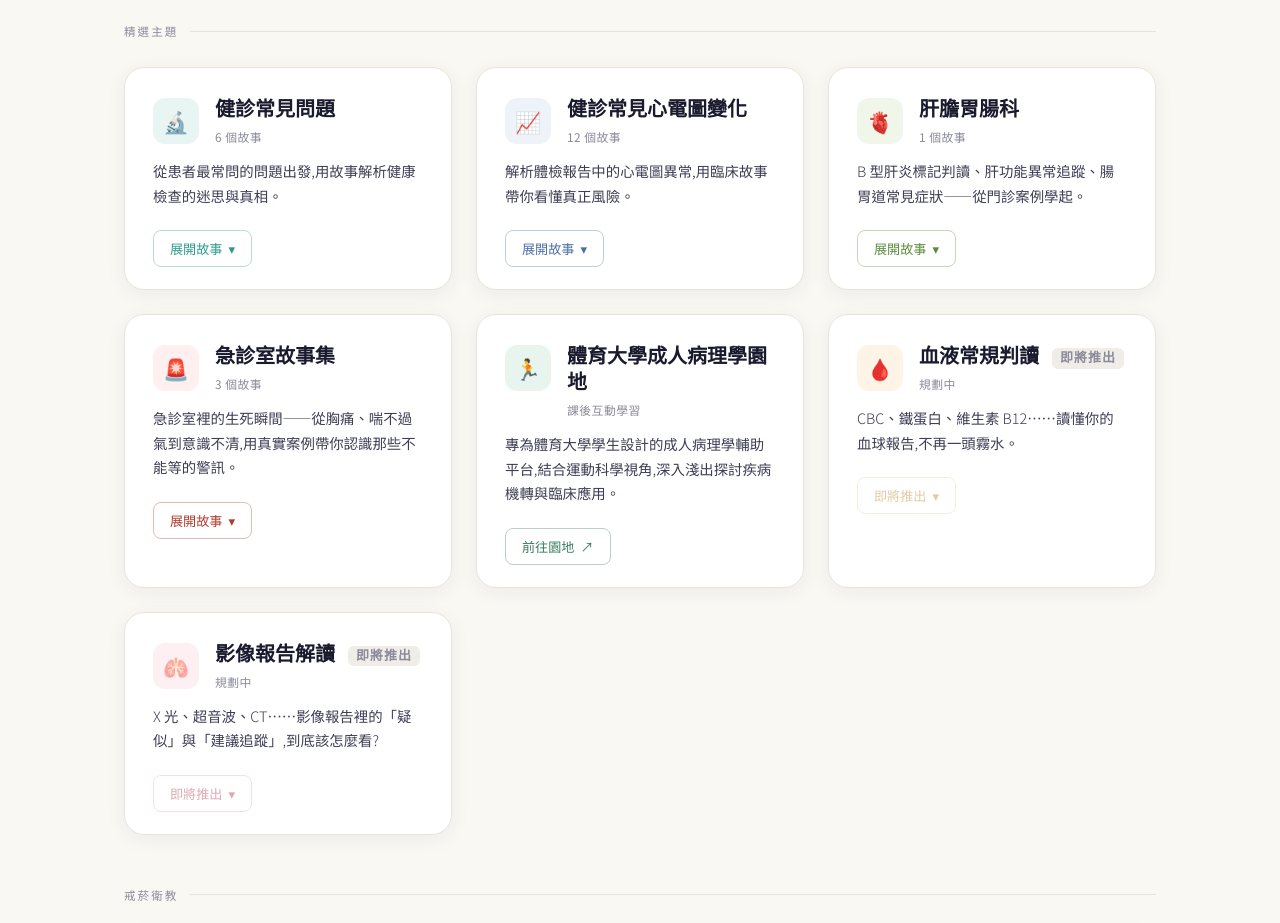
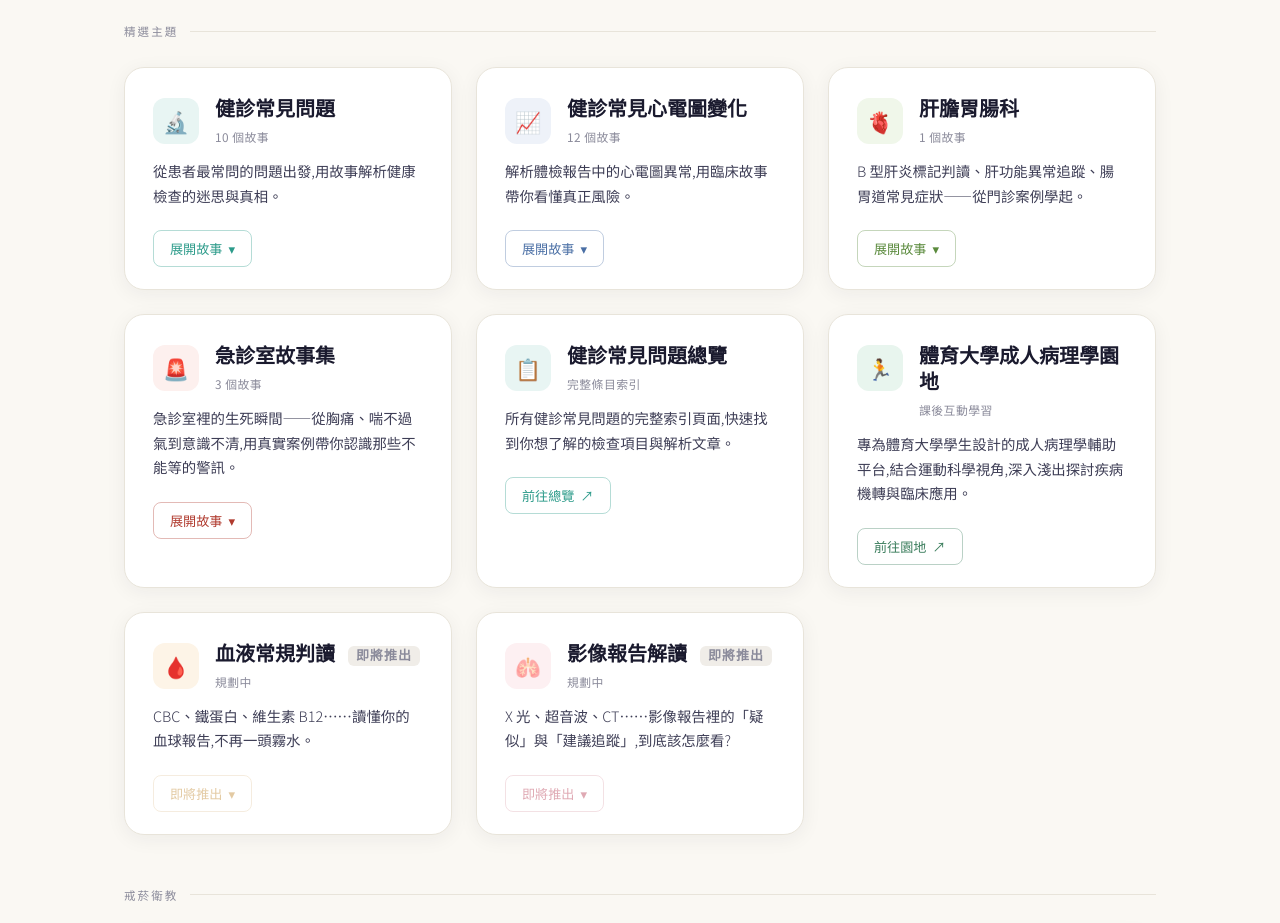
Before and after one commit to d8600010-gmail/DRJimmyHealthExaminationMedicalEducation, a plain HTML site: page index.html in a window 1280 px wide. Shown: the part 400-1323 px from the top of the page. Drawn offline with Linux system fonts and the light colour scheme; no server answers.

Commit message:
Update index.html

```diff
--- a/index.html
+++ b/index.html
@@ -86,7 +86,7 @@
     .card-toggle-btn.open .btn-arrow { transform: rotate(180deg); }
     /* ── STORY LIST ── */
     .story-list { max-height: 0; overflow: hidden; transition: max-height 0.45s cubic-bezier(0.4, 0, 0.2, 1); }
-    .story-list.open { max-height: 900px; }
+    .story-list.open { max-height: 1200px; }
     .story-list-inner { padding: 0 16px 16px; }
     .story-divider { height: 1px; background: var(--border); margin: 0 12px 16px; }
     .story-item { display: flex; align-items: center; gap: 12px; padding: 12px 14px; border-radius: 10px; font-size: 0.9em; color: var(--ink-soft); font-weight: 400; cursor: pointer; transition: background 0.18s, color 0.18s; line-height: 1.5; }
@@ -104,7 +104,7 @@
     .slate-dot   { background: var(--accent-slate); }
     .amber-dot   { background: var(--accent-amber); }
     .copper-dot  { background: var(--accent-copper); }
-    /* ── CRITICAL ITEM (special highlight) ── */
+    /* ── CRITICAL ITEM ── */
     .story-item.critical {
       background: linear-gradient(135deg, rgba(176,58,46,0.06) 0%, rgba(74,111,165,0.04) 100%);
       border: 1px solid rgba(176,58,46,0.18);
@@ -144,6 +144,8 @@
     .card.card-link.amber-link:hover .card-cta   { background: var(--accent-amber-light); }
     .card.card-link.copper-link .card-cta  { border-color: rgba(122,79,46,0.35);   color: var(--accent-copper); }
     .card.card-link.copper-link:hover .card-cta  { background: var(--accent-copper-light); }
+    .card.card-link.teal-link .card-cta    { border-color: rgba(44,155,138,0.35);  color: var(--accent-teal); }
+    .card.card-link.teal-link:hover .card-cta    { background: var(--accent-teal-light); }
     .card-cta-arrow { font-size: 1em; }
     /* ── SMOKING CESSATION SPECIAL CARD ── */
     .card.smoking-card { grid-column: 1 / -1; cursor: default; }
@@ -222,7 +224,7 @@
     <div class="card" onclick="toggleCard('faq', this)">
       <div class="card-header">
         <div class="card-icon teal">🔬</div>
-        <div class="card-title-wrap"><h2>健診常見問題</h2><div class="card-count">6 個故事</div></div>
+        <div class="card-title-wrap"><h2>健診常見問題</h2><div class="card-count">10 個故事</div></div>
       </div>
       <p class="card-desc">從患者最常問的問題出發,用故事解析健康檢查的迷思與真相。</p>
       <button class="card-toggle-btn teal" id="btn-faq">展開故事 <span class="btn-arrow">▾</span></button>
@@ -238,6 +240,8 @@
         <div class="story-item"><span class="story-num">06</span><span class="story-dot teal-dot"></span>血糖正常就沒有糖尿病嗎？</div>
         <div class="story-item" onclick="event.stopPropagation(); window.location.href='HealthExamCommonProblem/HOMA-IR.html'"><span class="story-num">07</span><span class="story-dot teal-dot"></span>HOMA-IR：血糖正常,仍可能有糖尿病危險 🔎</div>
         <div class="story-item" onclick="event.stopPropagation(); window.location.href='HealthExamCommonProblem/LowDoseCTInterpretation.html'"><span class="story-num">08</span><span class="story-dot teal-dot"></span>低劑量肺部電腦斷層如何判讀 🔎</div>
+        <div class="story-item" onclick="event.stopPropagation(); window.location.href='HealthExamCommonProblem/PSA_FreePSA_PHI.html'"><span class="story-num">09</span><span class="story-dot teal-dot"></span>PSA、Free PSA 與 PHI：攝護腺健康全解析 🔎</div>
+        <div class="story-item" onclick="event.stopPropagation(); window.location.href='HealthExamCommonProblem/TPOAbScreen.html'"><span class="story-num">10</span><span class="story-dot teal-dot"></span>TPO 抗體篩檢：甲狀腺慢性發炎的早期預警 🔎</div>
       </div></div>
     </div>
     <!-- 心電圖變化 -->
@@ -260,7 +264,6 @@
         <div class="story-item" onclick="event.stopPropagation(); window.location.href='CommonECGProblem/LeftAxisDeviation.html'"><span class="story-num">09</span><span class="story-dot indigo-dot"></span>健檢發現心軸偏左? 🔎</div>
         <div class="story-item" onclick="event.stopPropagation(); window.location.href='CommonECGProblem/RightBundleBlock.html'"><span class="story-num">10</span><span class="story-dot indigo-dot"></span>健檢發現右束傳導阻滯 🔎</div>
         <div class="story-item" onclick="event.stopPropagation(); window.location.href='CommonECGProblem/LeftBundleBlock.html'"><span class="story-num">11</span><span class="story-dot indigo-dot"></span>健檢發現左束傳導阻滯? 🔎</div>
-        <!-- ★ 新增：常見重大異常 ★ -->
         <div class="story-item critical" onclick="event.stopPropagation(); window.location.href='CommonECGProblem/CriticalEKGAbnormal.html'">
           <span class="story-num">12</span><span class="story-dot crimson-dot" style="opacity:0.8;"></span>常見重大異常 🔎 <span class="critical-badge">⚠ 重大</span>
         </div>
@@ -292,6 +295,15 @@
         <div class="story-item" onclick="event.stopPropagation(); window.location.href='EmergencyRoom/hypertension_interactive.html'"><span class="story-num">03</span><span class="story-dot crimson-dot"></span>是豁達,還是自私?🔎</div>
       </div></div>
     </div>
+    <!-- 健診常見問題總覽 (新增 link card) -->
+    <a class="card card-link teal-link" href="HealthExamCommonProblem.html">
+      <div class="card-header">
+        <div class="card-icon teal">📋</div>
+        <div class="card-title-wrap"><h2>健診常見問題總覽</h2><div class="card-count">完整條目索引</div></div>
+      </div>
+      <p class="card-desc">所有健診常見問題的完整索引頁面,快速找到你想了解的檢查項目與解析文章。</p>
+      <div class="card-cta">前往總覽 <span class="card-cta-arrow">↗</span></div>
+    </a>
     <!-- 體育大學成人病理學園地 -->
     <a class="card card-link" href="https://drjimmy603ntsu.github.io/AfterClassFeedBack/" target="_blank" rel="noopener noreferrer">
       <div class="card-header">
```
